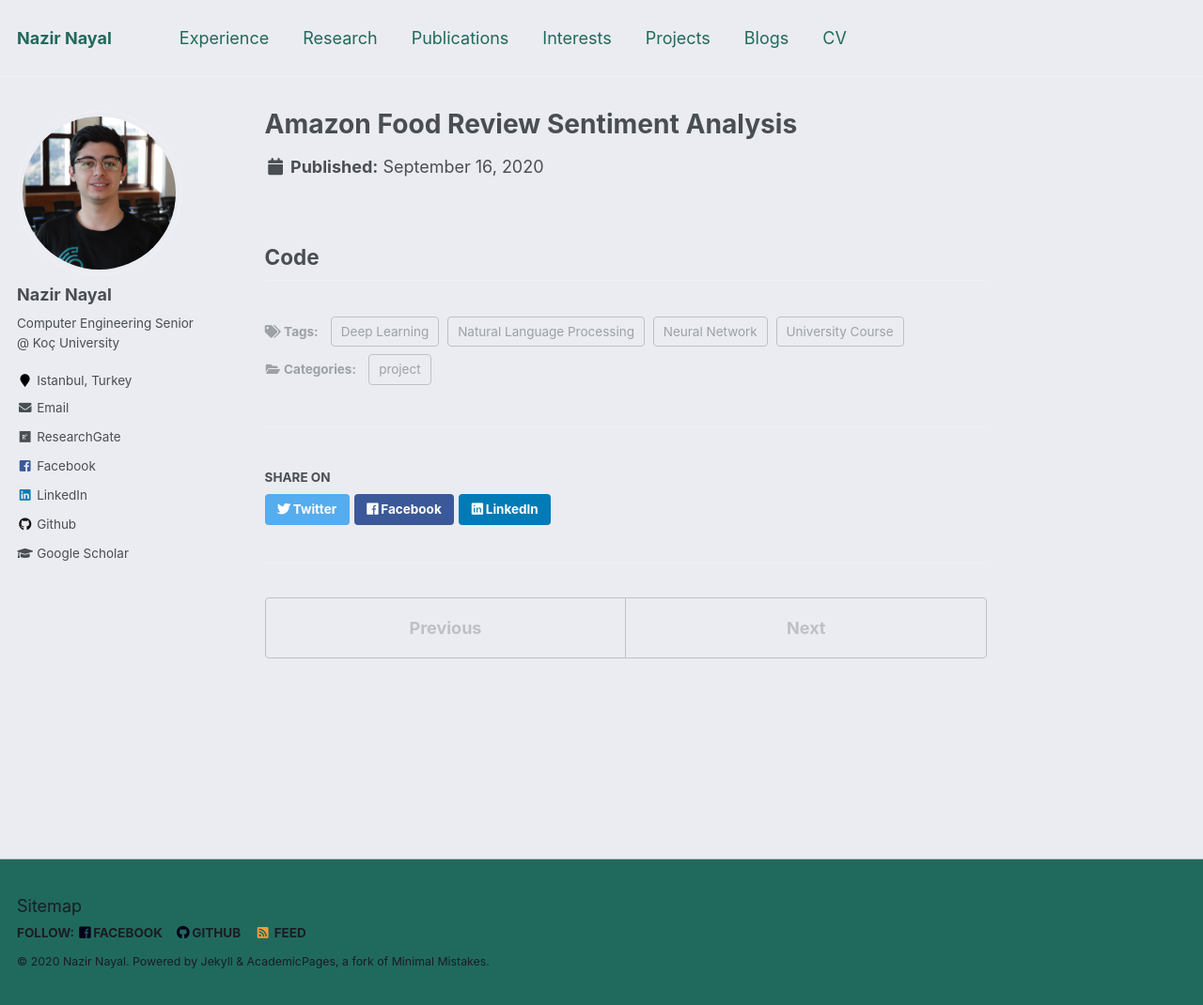
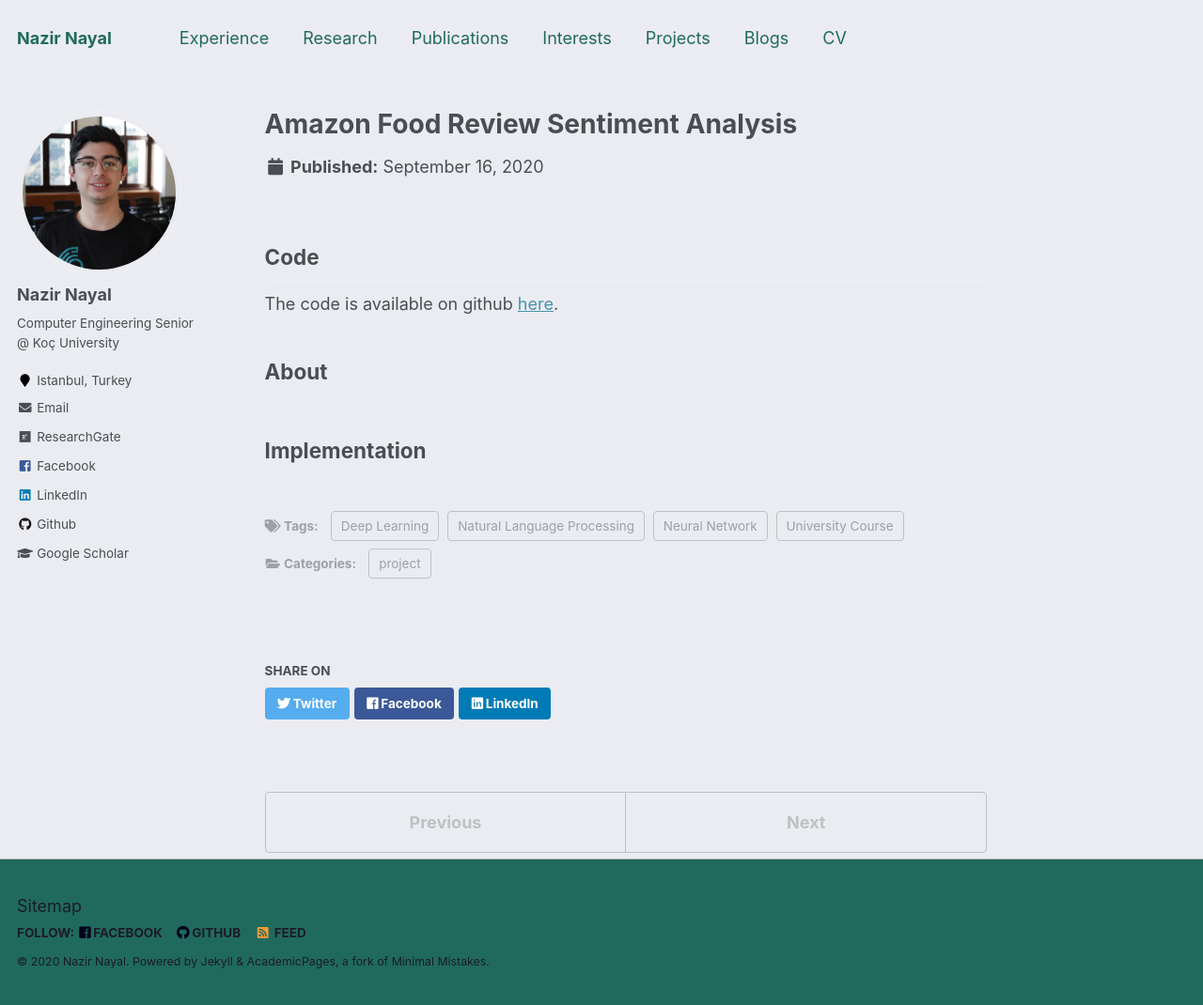
Before and after one commit to NazirNayal8/nazirnayal.github.io, a Jekyll site: the page built from _projects/amazon_review_sentiment.md, in a window 1280 px wide and 1070 px high. Shown: the whole window at 94% size. Built offline with Jekyll 4.4.1, drawn with Linux system fonts in a browser that asks for light colours.

```diff
--- a/_projects/amazon_review_sentiment.md
+++ b/_projects/amazon_review_sentiment.md
@@ -13,3 +13,10 @@
 ---
 
 ## Code
+
+The code is available on github [here](https://github.com/NazirNayal8/amazon-food-review-text-classification).
+
+## About
+
+
+## Implementation
```
